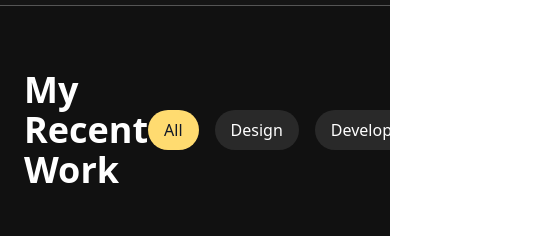
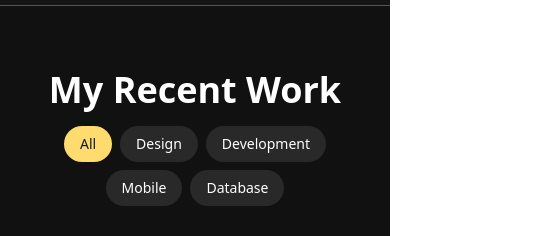
Before and after one commit to yahyaqr/yahyaqr.github.io, a Vue app: page /portfolio in a window 390 px wide. Shown: the part 179-415 px from the top of the page, 547 px wide, since content can reach past the window. Built offline with nearby package versions, Linux system fonts and the light colour scheme.

Commit message:
Responsive

```diff
--- a/src/pages/Portfolio.vue
+++ b/src/pages/Portfolio.vue
@@ -1,12 +1,20 @@
 <template>
     <div class="min-h-screen text-white">
         <section id="works" class="container mx-auto px-6 py-16">
-            <div class="flex justify-between items-center mb-12">
-                <h1 class="text-4xl font-bold">My Recent Work</h1>
-                <div class="flex items-center space-x-4">
+            <div class="flex flex-wrap md:flex-nowrap justify-between items-center mb-12 gap-4">
+                <!-- Title Section -->
+                <h1 class="text-4xl font-bold text-center md:text-left flex-grow md:flex-grow-0">
+                    My Recent Work
+                </h1>
+
+                <!-- Categories Section -->
+                <div
+                    class="flex flex-wrap justify-center md:justify-end items-center space-x-0 md:space-x-4 gap-2 md:gap-0">
                     <button v-for="category in categories" :key="category" @click="filterCategory(category)" :class="[
-                        'px-4 py-2 rounded-full transition-colors',
-                        currentCategory === category ? 'bg-[#ffdb70] text-gray-900' : 'bg-white/10 hover:bg-white/20'
+                        'px-4 py-2 rounded-full transition-colors text-sm md:text-base',
+                        currentCategory === category
+                            ? 'bg-[#ffdb70] text-gray-900'
+                            : 'bg-white/10 hover:bg-white/20'
                     ]">
                         {{ category }}
                     </button>
@@ -33,7 +41,8 @@
 
             <div class="mt-12 flex justify-center">
                 <button @click="loadMore"
-                    class="px-6 py-3 bg-[#ffdb70] text-gray-900 rounded-full font-bold hover:bg-[#ffd24d] transition-colors"
+                    class="px-6 py-3 bg-[#ffdb70] text-gray-900 rounded-full font-bold transition-colors"
+                    :class="noMoreProjects ? 'cursor-not-allowed bg-gray-400 opacity-50' : 'hover:bg-[#ffd24d]'"
                     :disabled="noMoreProjects">
                     {{ noMoreProjects ? 'No More Projects' : 'Load More' }}
                 </button>
@@ -88,7 +97,7 @@ const projects = ref([
         description: '',
         image: 'https://placeholder.pics/svg/500x250/DEDEDE/555555-DEDEDE/TaskMaster%20Pro',
         url: '/portfolio/gsheets-as-db',
-        category: 'Development',
+        category: 'Database',
         technologies: ['Vue.js', 'Firebase'],
     },
     {
@@ -111,7 +120,7 @@ const projects = ref([
     },
 ]);
 
-const categories = ['All', 'Design', 'Development', 'Mobile'];
+const categories = ['All', 'Design', 'Development', 'Mobile', 'Database'];
 const currentCategory = ref('All');
 const visibleProjects = ref(3);
 
```
